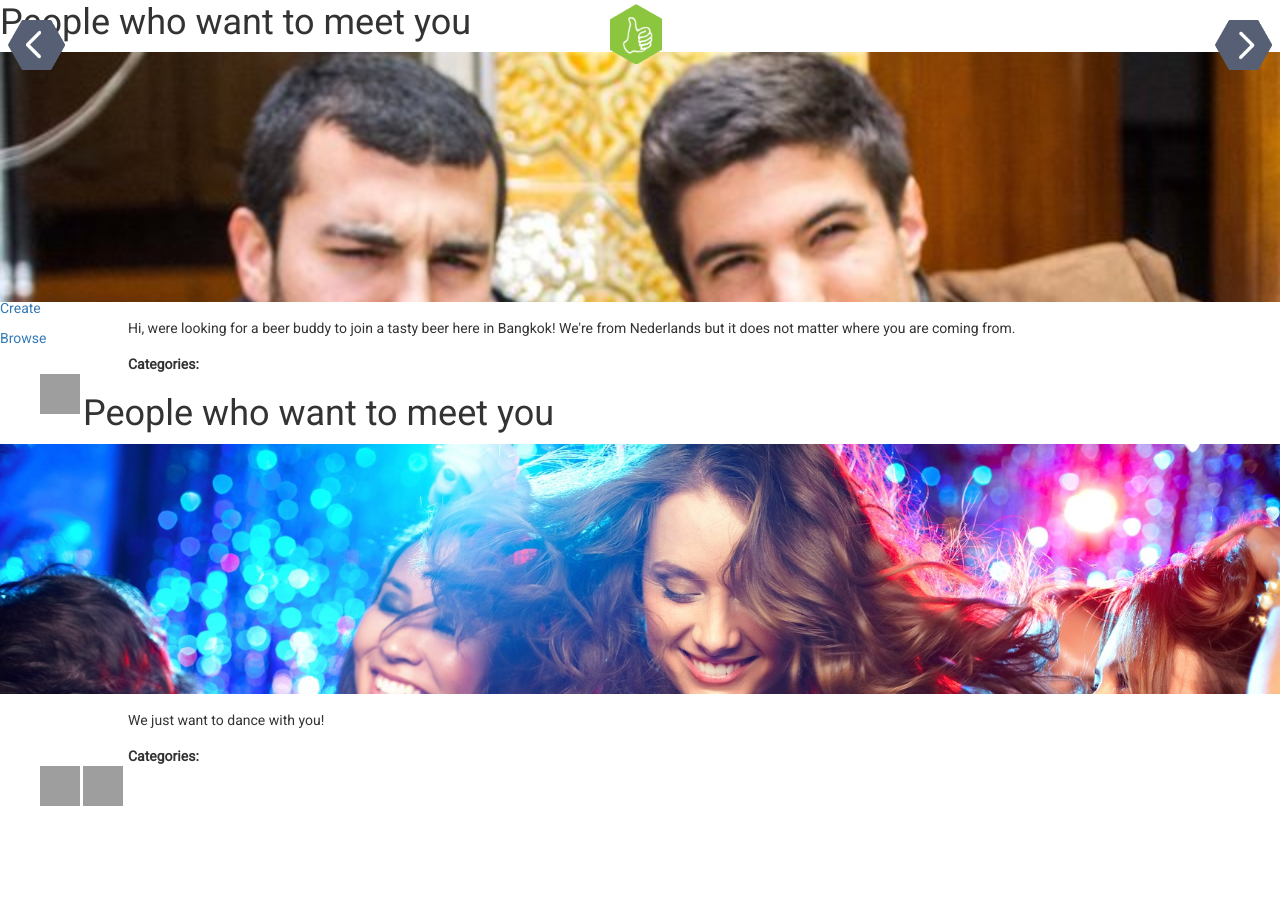
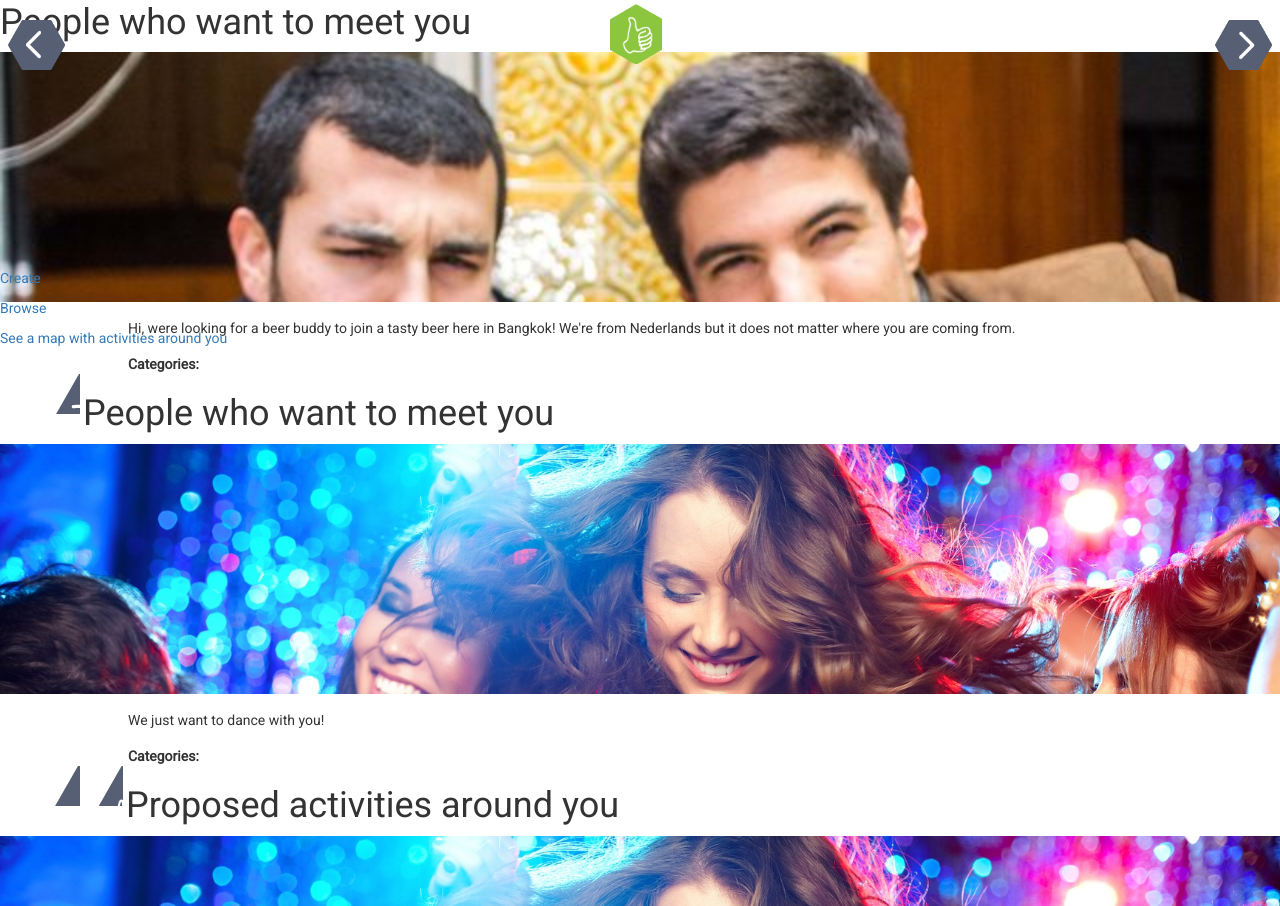
Before and after one commit to ephes/trivago2015, a Django app: template trivago2015/templates/pages/index.html in a window 1280 px wide. Shown: the part 202-1108 px from the top of the page. Before the commit the page ends 1008 px from the top, so only its background shows below. Run offline with Django 3.2, Linux system fonts and the light colour scheme; the template is opened without the code that fills it, so the values that code supplies are empty; some libraries are stand-ins or nearby versions; grey boxes are pictures that could not be loaded.

Commit message:
few fixes + start for map (not showing yet)

```diff
--- a/trivago2015/templates/pages/index.html
+++ b/trivago2015/templates/pages/index.html
@@ -30,6 +30,7 @@
         <p><a href="#page-create" data-transition="slide" class="ui-btn ui-shadow ui-corner-all">Create</a></p>
         <!--	<p><a href="#popup" class="ui-btn ui-shadow ui-corner-all" data-rel="dialog" data-transition="pop">Show page "popup" (as a dialog)</a></p>-->
         <p><a href="#page-browse" data-transition="slide" class="ui-btn ui-shadow ui-corner-all">Browse</a></p>
+        <p><a href="#page-map" data-transition="slide" class="ui-btn ui-shadow ui-corner-all">See a map with activities around you</a></p>
       </div><!-- /content -->
     </div>
   </div><!-- /page one -->
@@ -40,7 +41,7 @@
   <!-- Start of second page: #two -->
   <div data-role="page" id="page-create" data-theme="a">
     <div data-role="header">
-      <a href="#welcome" data-rel="back" class="ui-btn ui-shadow ui-corner-all ui-btn-inline ui-icon-back ui-btn-icon-left"></a>
+      <a href="#page-welcome" data-rel="back" class="ui-btn ui-shadow ui-corner-all ui-btn-inline ui-icon-back ui-btn-icon-left"></a>
       <h1>Create</h1>
     </div><!-- /header -->
 
@@ -55,7 +56,7 @@
   <div data-role="page" id="page-browse">
 
     <div data-role="header" data-theme="b">
-      <a href="#welcome" class="ui-btn ui-shadow ui-corner-all ui-btn-inline ui-icon-back ui-btn-icon-left"></a>
+      <a href="#page-welcome" class="ui-btn ui-shadow ui-corner-all ui-btn-inline ui-icon-back ui-btn-icon-left"></a>
       <h1>Browse</h1>
     </div><!-- /header -->
 
@@ -105,7 +106,7 @@
         </p>
         <p class="category-title">Categories:</p>
         <ul class="categories"><li>
-          <embed class="icon" type="image/svg+xml" src="/static/images/icons/drink.svg" /></li></ul>
+          <embed class="icon" type="image/svg+xml" src="/static/images/icons/drink.png" /></li></ul>
         </div>
       </div>
       <!-- /content -->
@@ -130,15 +131,90 @@
         <p class="category-title">Categories:</p>
         <ul class="categories">
           <li>
-            <embed class="icon" type="image/svg+xml" src="/static/images/icons/party.svg" />
+            <embed class="icon" type="image/svg+xml" src="/static/images/icons/party.png" />
           </li>
           <li>
-            <embed class="icon" type="image/svg+xml" src="/static/images/icons/dance.svg" />
+            <embed class="icon" type="image/svg+xml" src="/static/images/icons/dance.png" />
           </li>
         </ul>
       </div>
     </div>
     <!-- /content -->
+  </div>
+
+  <div data-role="page" id="page-map" data-theme="a">
+
+    <div data-role="header">
+      <a href="#page-welcome" class="ui-btn ui-shadow ui-corner-all ui-btn-inline ui-icon-back ui-btn-icon-left"></a>
+	  <h1>Proposed activities around you</h1>
+    </div><!-- /header -->
+
+    <div role="main" class="ui-content" style="">
+    <!--
+    <div id="logo-map" style="width:20%">
+        <img id="logo-upper" src="/static/images/icons/metoo1.png" />
+        <img id="logo-lower" src="/static/images/icons/metoo2.png" />
+    </div>
+    -->
+    <div class="people-image"><img src="/static/images/party.jpg" /></div>
+
+    <script type="text/javascript" src="https://maps.googleapis.com/maps/api/js?libraries=places"></script>
+
+    <center>
+      <div id="google-map" style="width:80%;"></div>
+    </center>
+    <script type="text/javascript">
+    var map;
+    var service;
+    var infowindow;
+
+    function initialize() {
+      var bankok = new google.maps.LatLng(13.736717,100.523186);
+
+      map = new google.maps.Map(document.getElementById('google-map'), {
+          center: bankok,
+          zoom: 15
+        });
+
+      var request = {
+        location: bankok,
+        radius: '500',
+        query: 'bankok grand palace' // https://developers.google.com/places/supported_types
+      };
+
+      service = new google.maps.places.PlacesService(map);
+      service.textSearch(request, callback);
+    }
+
+    function createMarker(place) {
+      var marker = new google.maps.Marker({
+        map: map,
+        position: place.geometry.location,
+        icon: {
+          // Star
+          path: 'M 0,-24 6,-7 24,-7 10,4 15,21 0,11 -15,21 -10,4 -24,-7 -6,-7 z',
+          fillColor: '#ffff00',
+          fillOpacity: 1,
+          scale: 2,
+          strokeColor: '#bd8d2c',
+          strokeWeight: 1
+        }
+      });
+    }
+
+    function callback(results, status) {
+    console.log(results)
+      if (status == google.maps.places.PlacesServiceStatus.OK) {
+        for (var i = 0; i < results.length; i++) {
+          var place = results[i];
+          createMarker(results[i]);
+        }
+      }
+    }
+    initialize();
+    </script>
+
+    </div><!-- /ui-content -->
   </div>
 
   <!-- jQuery -->
@@ -152,4 +228,3 @@
   <!-- Project custom JavaScript -->
   <script src="/static/js/script.js"></script>
 </body>
-</html>
```
